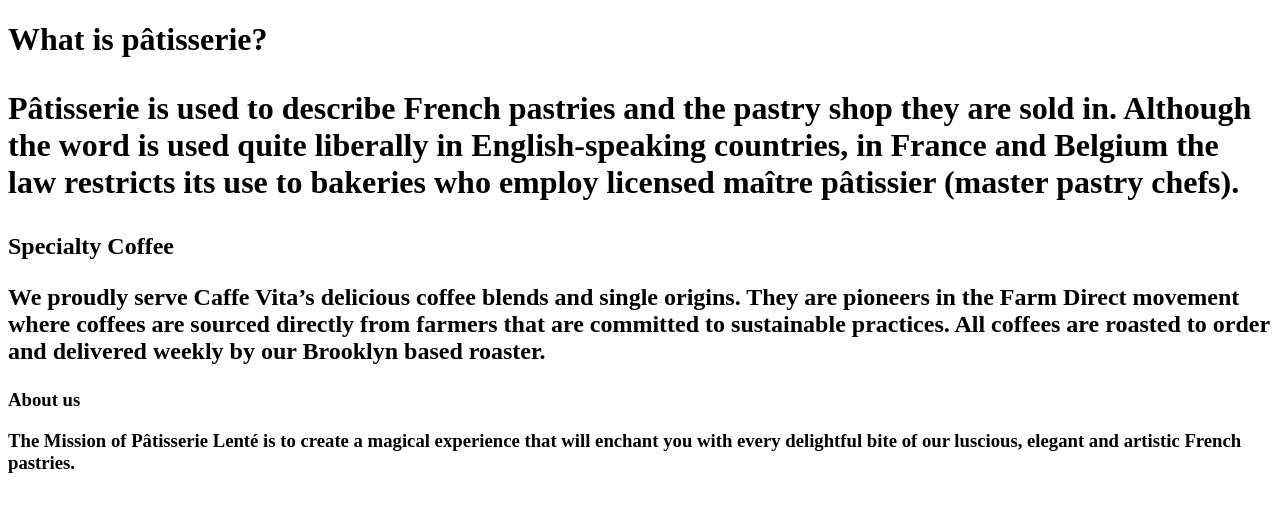
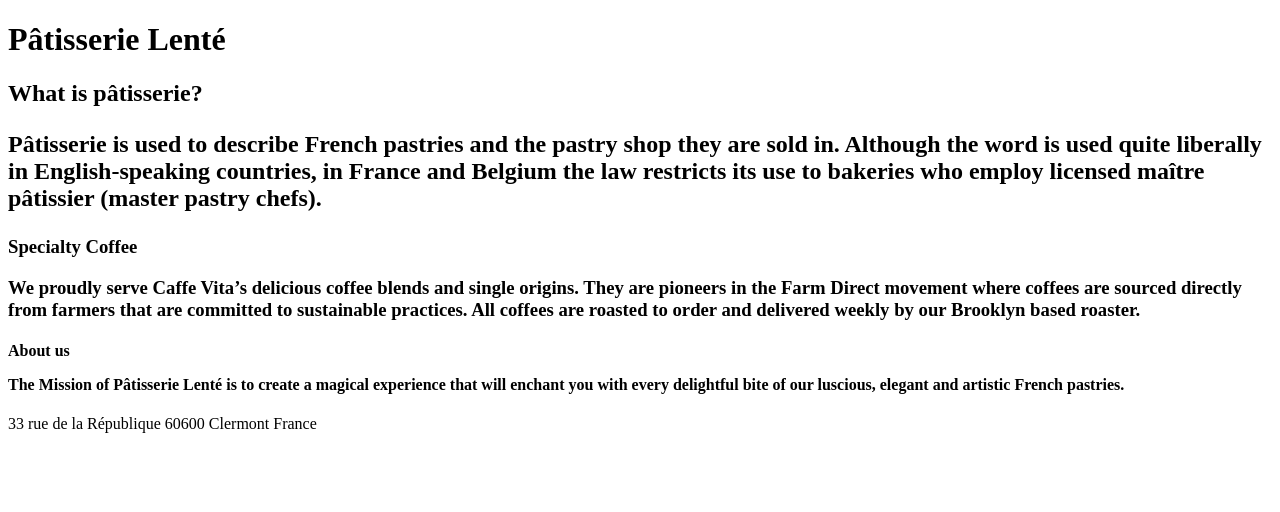
Before and after one commit to bqyqalla/index.html, a plain HTML site: page index.html in a window 1280 px wide. Drawn offline with Linux system fonts and the light colour scheme.

Commit message:
Link stylesheet

```diff
--- a/index.html
+++ b/index.html
@@ -5,17 +5,19 @@
     <meta charset="UTF-8">
     <meta name="viewport" content="width=device-width, initial-scale=1.0">
     <title>Document</title>
+    <link rel="stylesheet" href="style.css">
 </head>
 <body>
-    <title class="title">Pâtisserie Lenté</title>
-    <h1 class="title"> What is pâtisserie?
+
+    <h1 class="title">Pâtisserie Lenté</h1>
+    <h2 class="title"> What is pâtisserie?
         <p>
             Pâtisserie is used to describe French pastries and the pastry shop they are sold in.
             Although the word is used quite liberally in English-speaking countries,
             in France and Belgium the law restricts its use to bakeries who employ licensed maître pâtissier (master pastry chefs).
         </p>
     </h1>
-    <h2>
+    <h3 class="title">
         Specialty Coffee
         <p>
             We proudly serve Caffe Vita’s delicious coffee blends and single origins.
@@ -24,13 +26,16 @@
             All coffees are roasted to order and delivered weekly by our Brooklyn based roaster.
         </p>
     </h2>
-    <h3>About us
+    <h4 class="title">About us
         <p>
             The Mission of Pâtisserie Lenté is to create a magical experience
             that will enchant you with every delightful bite of our luscious,
             elegant and artistic French pastries.
         </p>
-    </h3>
+    </h4>
 
 </body>
+<footer class="adress">
+    33 rue de la République 60600 Clermont France
+</footer>
 </html>
```
